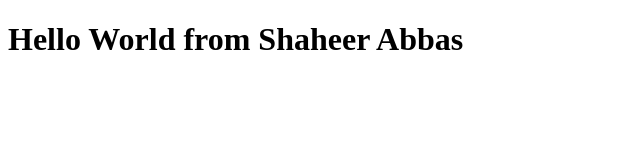
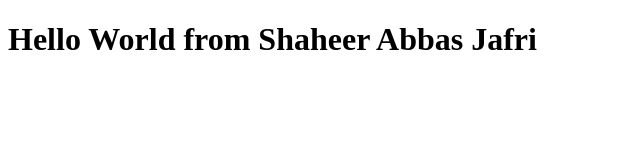
Before and after one commit to abbas92/Bootcamp-29.06.2020, a plain HTML site: page index.html in a window 1280 px wide. Shown: the whole page, without its empty margins (0-640 px from the left). Drawn offline with Linux system fonts and the light colour scheme.

Commit message:
Update index.html

```diff
--- a/index.html
+++ b/index.html
@@ -7,6 +7,6 @@
     <title>Document</title>
 </head>
 <body>
-    <h1>Hello World from Shaheer Abbas</h1>
+    <h1>Hello World from Shaheer Abbas Jafri</h1>
 </body>
 </html>
```
